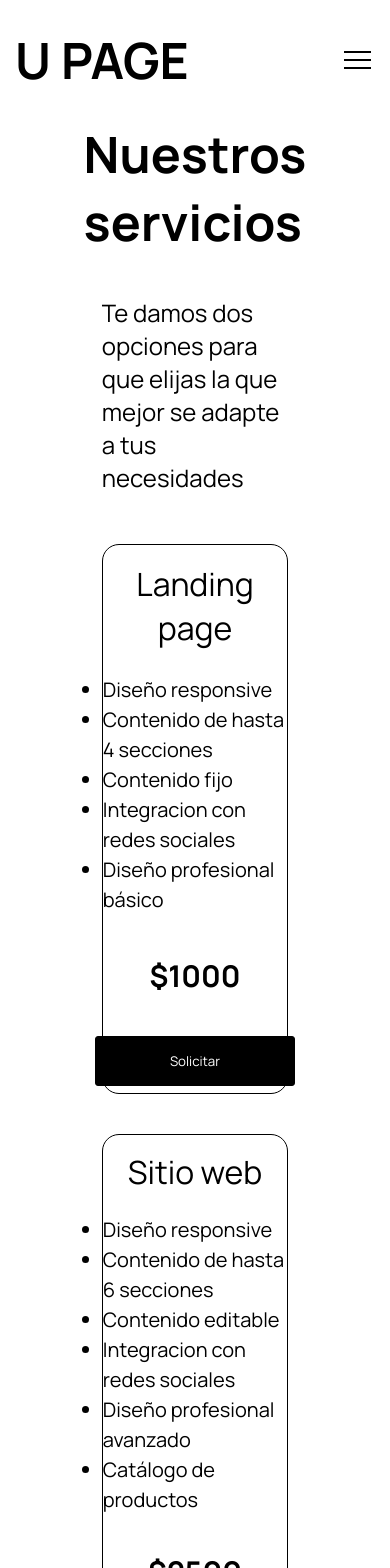
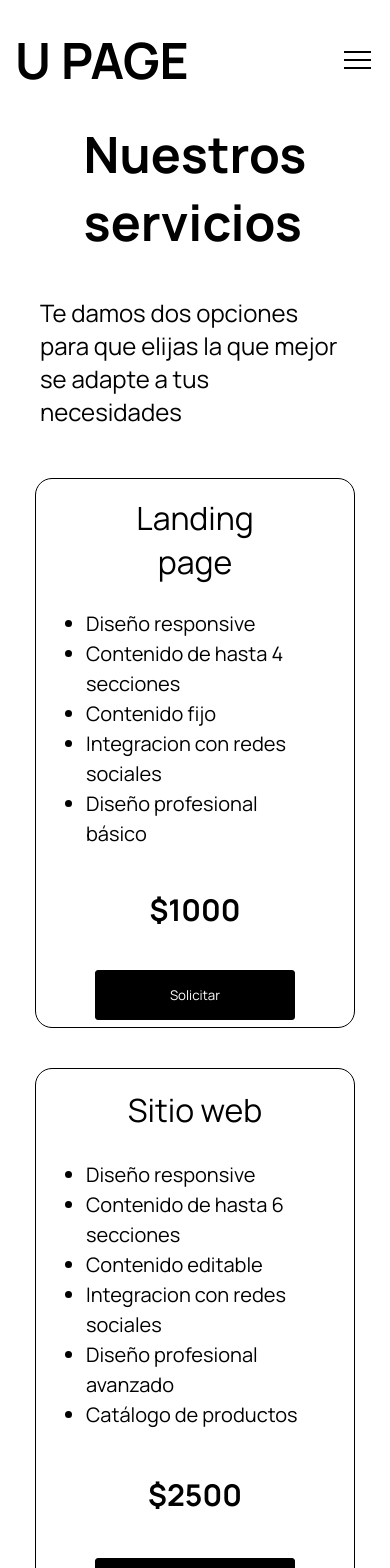
Before and after one commit to solangeleites/upage, a React (Vite) app: page /servicios in a window 390 px wide. Shown: the top 1568 px of the page. Built offline with nearby package versions, Linux system fonts and the light colour scheme.

Commit message:
mejore el responsive

```diff
--- a/src/components/Text/TextStyle.js
+++ b/src/components/Text/TextStyle.js
@@ -1,4 +1,5 @@
 import styled from "styled-components";
+import { mobile } from "../../queries/MediaQueries";
 
 export const Title = styled.h1`
     font-size: 50px;
@@ -8,4 +9,8 @@ export const Title = styled.h1`
 
     export const Paragraph = styled.p`
     font-size: 24px;
+    ${mobile}{
+              min-width: 310px;
+
+    }
 `;
--- a/src/navbar/NavbarStyled.js
+++ b/src/navbar/NavbarStyled.js
@@ -10,9 +10,9 @@ export const ContainerNavbar = styled.nav`
   padding: 0px 92px;
 
   ${mobile} {
-    padding: 25px;
+    padding: 0px;
   }
-  ${tablet}{
+  ${tablet} {
     padding: 15px;
   }
 `;
@@ -29,19 +29,25 @@ export const ContainerLinks = styled.div`
   width: 500px;
   background-color: white;
 
-
-  ${tablet}{
+  ${tablet} {
     position: absolute;
     background-color: white;
     flex-direction: column;
-    width: 100%;
-    top: 80px;
-    height: calc(100vh - 70px);
+    top: 110px;
+    width: calc(100% - 25px);
+    height: calc(100% - 60px);
     z-index: 2;
     transition: all 0.5s ease-in-out;
-    transform: ${props => props.isOpen ? 'translateX(0)' : 'translateX(-100%)'};
+    transform: ${(props) =>
+      props.isOpen ? 'translateX(0)' : 'translateX(-100%)'};
     justify-content: center;
     gap: 50px;
+
+    ${mobile} {
+      top: 110px;
+      left: 0;
+      width: 100%;
+
+    }
   }
-
 `;
--- a/src/pages/products/Products.jsx
+++ b/src/pages/products/Products.jsx
@@ -9,7 +9,7 @@ import {
 } from '../home/HomeStyled';
 import Button from '../../components/Button/Button';
 import { HomeStyled } from '../home/HomeStyled';
-import { CardProducts, ContainerCardsProducts, ContainerProducts } from './ProductsStyled';
+import { CardProducts, ContainerCardsProducts, ContainerProducts, Lista } from './ProductsStyled';
 
 const Products = () => {
   return (
@@ -23,13 +23,13 @@ const Products = () => {
       <ContainerCardsProducts>
         <CardProducts>
           <CardText style={{ fontSize: '32px' }}>Landing page</CardText>
-          <ul style={{ fontSize: '20px', lineHeight: '1.5' }}>
+          <Lista style={{ fontSize: '20px', lineHeight: '1.5' }}>
             <li> Diseño responsive</li>
             <li>Contenido de hasta 4 secciones</li>
             <li>Contenido fijo</li>
             <li>Integracion con redes sociales</li>
             <li>Diseño profesional básico</li>
-          </ul>
+          </Lista>
 
           <Text style={{ fontSize: '30px', fontWeight: '700' }}>$1000</Text>
           <Button>Solicitar</Button>
@@ -37,14 +37,14 @@ const Products = () => {
 
         <CardProducts>
           <CardText style={{ fontSize: '32px' }}>Sitio web</CardText>
-          <ul style={{ fontSize: '20px', lineHeight: '1.5' }}>
+          <Lista style={{ fontSize: '20px', lineHeight: '1.5' }}>
             <li> Diseño responsive</li>
             <li>Contenido de hasta 6 secciones</li>
             <li>Contenido editable</li>
             <li>Integracion con redes sociales</li>
             <li>Diseño profesional avanzado</li>
             <li>Catálogo de productos</li>
-          </ul>
+          </Lista>
 
           <Text style={{ fontSize: '30px', fontWeight: '700' }}>$2500</Text>
           <Button>Solicitar</Button>
--- a/src/pages/products/ProductsStyled.js
+++ b/src/pages/products/ProductsStyled.js
@@ -1,5 +1,6 @@
 import styled from 'styled-components';
 import { Card, ContainerCards, ContainerStyled } from '../home/HomeStyled';
+import { mobile } from '../../queries/MediaQueries';
 
 export const ContainerProducts = styled(ContainerStyled)`
   background-color: transparent;
@@ -7,17 +8,28 @@ export const ContainerProducts = styled(ContainerStyled)`
 
 export const ContainerCardsProducts = styled(ContainerCards)`
   justify-content: center;
-  align-items: baseline;
+  align-items: center;
 
 `;
 
 export const CardProducts = styled(Card)`
   justify-content: baseline;
-
-
   cursor: pointer;
   &:hover {
     transition: ease 0.5s;
     background-color: grey;
   }
+
+  ${mobile} {
+      min-width: 320px;
+      padding: 0 50px;
+  }
 `;
+
+export const Lista = styled.ul`
+& li{
+  font-size: 20px;
+line-height: 30px;
+}
+
+`
```
